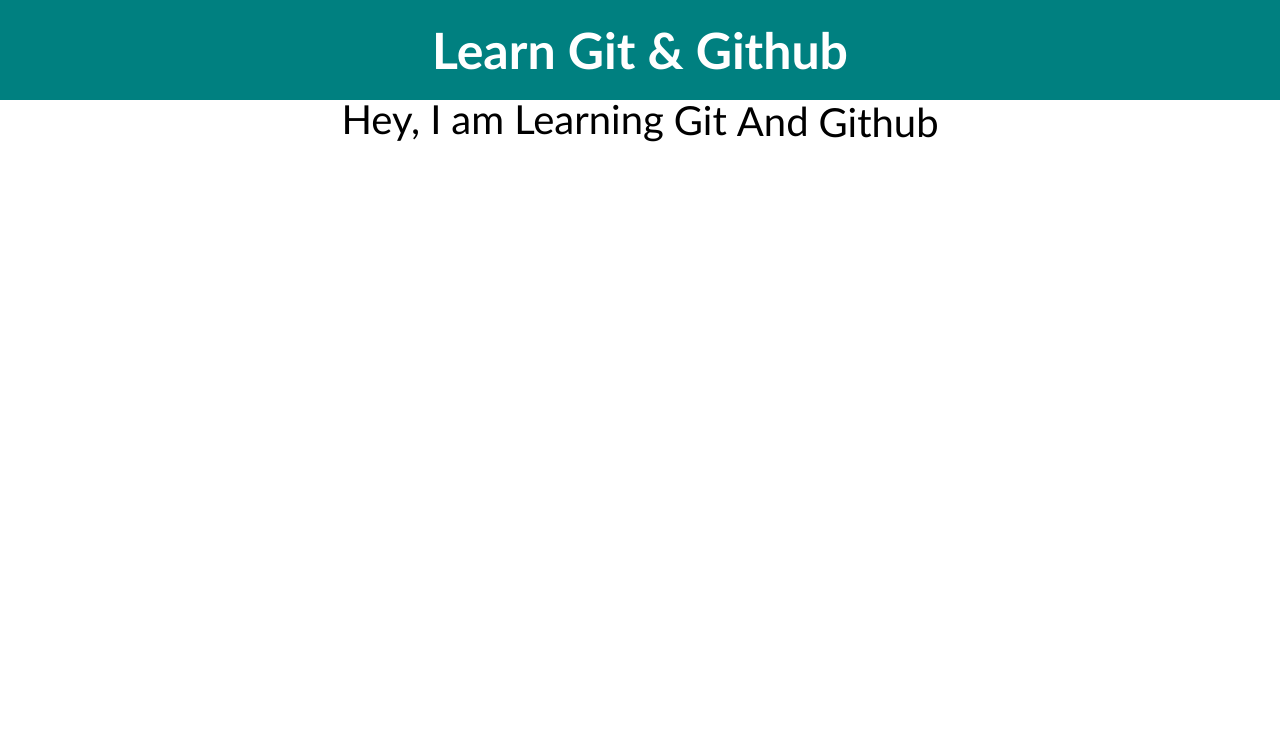
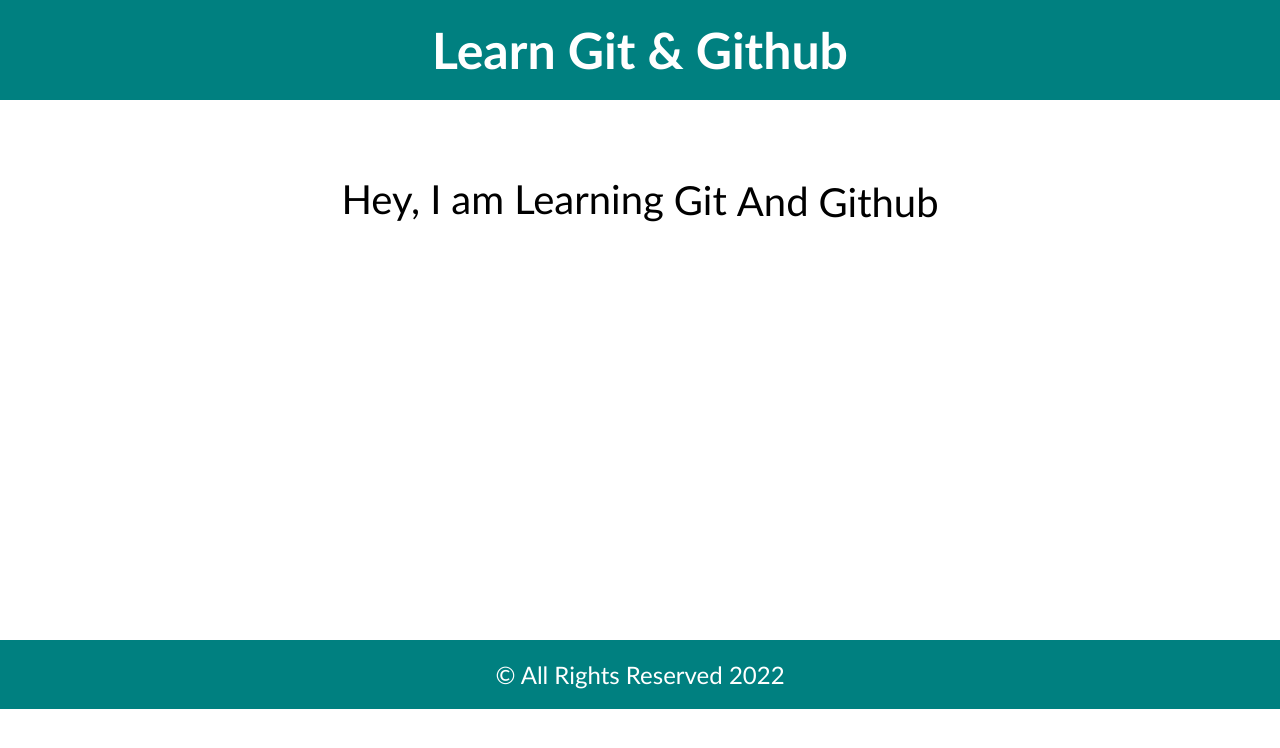
Before and after one commit to ImadIchiri/git-and-github, a plain HTML site: page index.html in a window 1280 px wide. Drawn offline with Linux system fonts and the light colour scheme.

Commit message:
Done Some Changes..

```diff
--- a/css/style.css
+++ b/css/style.css
@@ -17,6 +17,10 @@
   font-family: "Gill Sans", "Gill Sans MT", Calibri, "Trebuchet MS", sans-serif;
 }
 
+.container {
+  min-height: 80vh;
+}
+
 .title {
   padding: 1rem 0;
   text-align: center;
@@ -28,7 +32,7 @@
 p.greeting {
   font-size: 2rem;
   text-align: center;
-  padding: 1rem 0;
+  padding: 5rem 0;
 }
 p.greeting span.top-down {
   display: inline-block;
@@ -39,6 +43,14 @@
   margin: 0 0.25rem;
 }
 
+footer p {
+  text-align: center;
+  font-size: 1.2rem;
+  color: #fff;
+  background-color: teal;
+  padding: 1rem 0;
+}
+
 @keyframes top-down {
   from {
     transform: translateY(0);
--- a/index.html
+++ b/index.html
@@ -8,9 +8,17 @@
     <title>Learn Git & Github</title>
   </head>
   <body>
-    <h1 class="title">Learn Git & Github</h1>
-    <p class="greeting">Hey, I am Learning Git And Github</p>
+    <div class="container">
+      <h1 class="title">Learn Git & Github</h1>
+      <p class="greeting">Hey, I am Learning Git And Github</p>
+    </div>
 
+    <footer>
+      <p>
+        &copy; All Rights Reserved
+        <span id="year"></span>
+      </p>
+    </footer>
     <script src="javascript/main.js"></script>
   </body>
 </html>
--- a/javascript/main.js
+++ b/javascript/main.js
@@ -23,3 +23,7 @@
   template.innerHTML = html;
   return template.content.firstElementChild;
 }
+
+// Set The Year In The Footer
+const yearHolder = document.getElementById("year");
+yearHolder.textContent = new Date().getFullYear();
```
